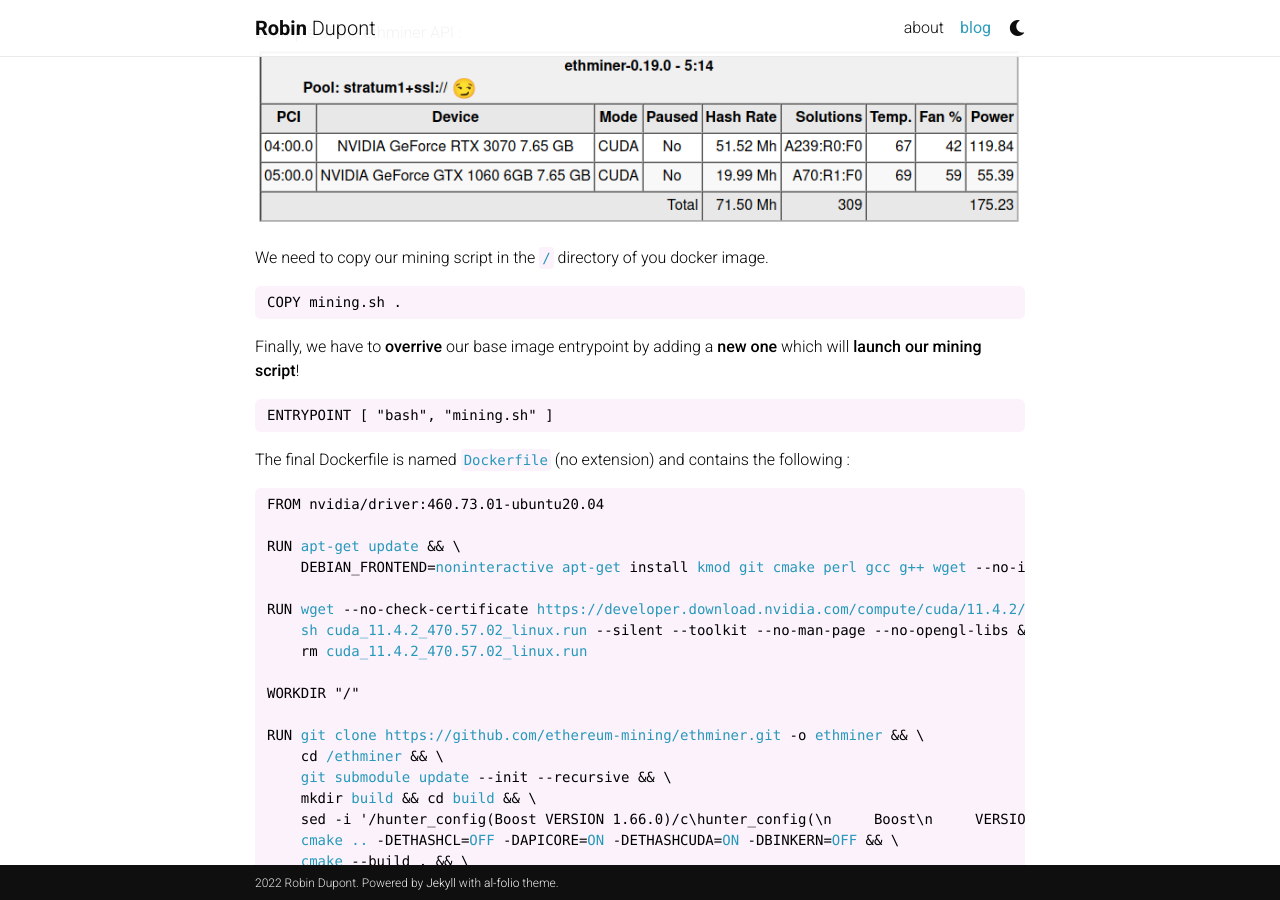
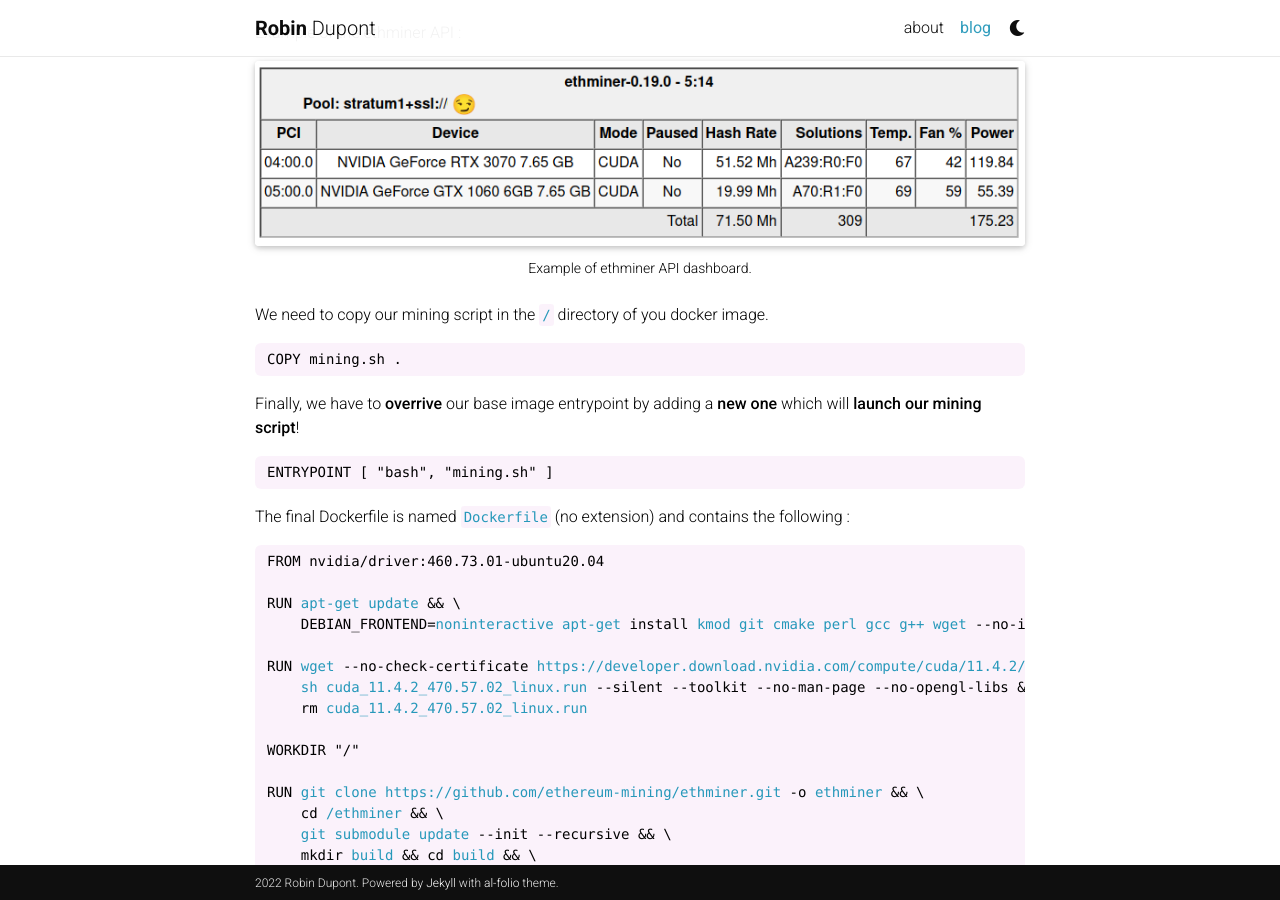
Before and after one commit to N0ciple/n0ciple.github.io, a Jekyll site: the page built from _posts/2021-10-21-ethereum-mining-with-docker.md, in a window 1280 px wide and 900 px high, scrolled down 2878 px. Built offline with Jekyll 4.4.1, drawn with Linux system fonts in a browser that asks for light colours; nearby versions of some CDN libraries; comment, search, counter and statistics services are not loaded; a style sheet for code colours, icons or effects is not loaded.

Commit message:
add figure.html inlcude

````diff
--- /dev/null
+++ b/_includes/figure.html
@@ -0,0 +1,17 @@
+{%- assign path = include.path | remove: ".jpg" | remove: ".jpeg" | remove: ".png" | remove: ".tiff" -%}
+
+<figure>
+
+  <picture>
+    {% for i in site.imagemagick.widths -%}
+      <source media="(max-width: {{ i }}px)" srcset="{{ path | relative_url }}-{{ i }}.webp" />
+    {% endfor -%}
+
+    <!-- Fallback to the original file -->
+    <img {% if include.class %}class="{{ include.class }}"{% endif %} src="{{ include.path | relative_url }}" {% if include.alt %}alt="{{ include.alt }}"{% endif %} {% if include.title %}title="{{ include.title }}"{% endif %} {% if include.zoomable %}data-zoomable{% endif %} />
+
+  </picture>
+
+  {%- if include.caption -%}<figcaption class="caption">{{ include.caption }}</figcaption>{%- endif %}
+
+</figure>
--- a/_posts/2021-10-21-ethereum-mining-with-docker.md
+++ b/_posts/2021-10-21-ethereum-mining-with-docker.md
@@ -88,7 +88,9 @@ Now we **expose port `3333`** (or any other port that you want to use, but make
 EXPOSE 3333
 ```
 Example of the ethminer API :
-<img alt="Example of ethminer API" class="img-fluid rounded " src="{{ site.baseurl }}/assets/img/blog/ethminer_api_example.png" data-zoomable>
+
+{% include figure.html path="/assets/img/blog/ethminer_api_example.png" title="Example of ethminer API" alt=title class="img-fluid rounded z-depth-1" caption="Example of ethminer API dashboard." zoomable=true %}
+
 
 We need to copy our mining script in the `/` directory of you docker image.
 ```Dockerfile
````
